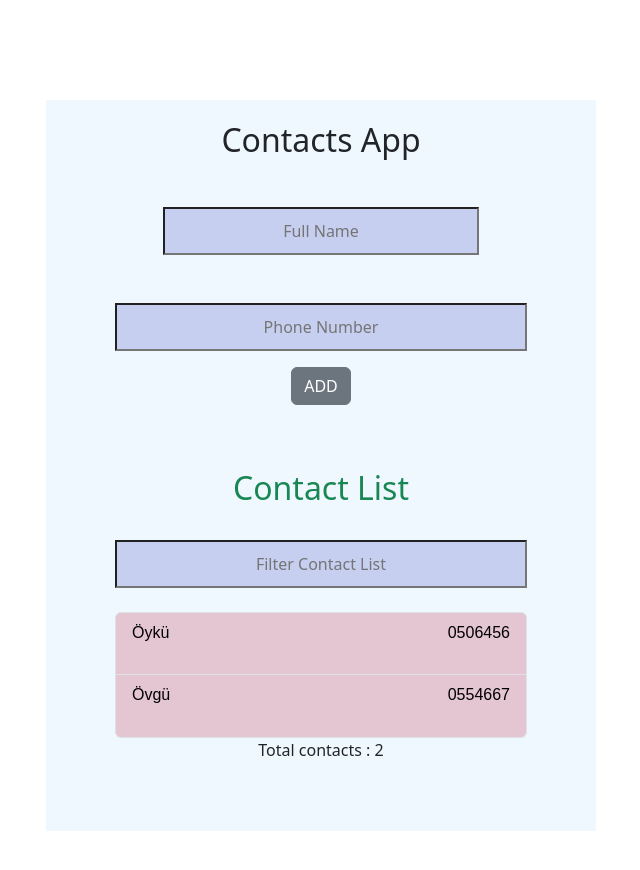
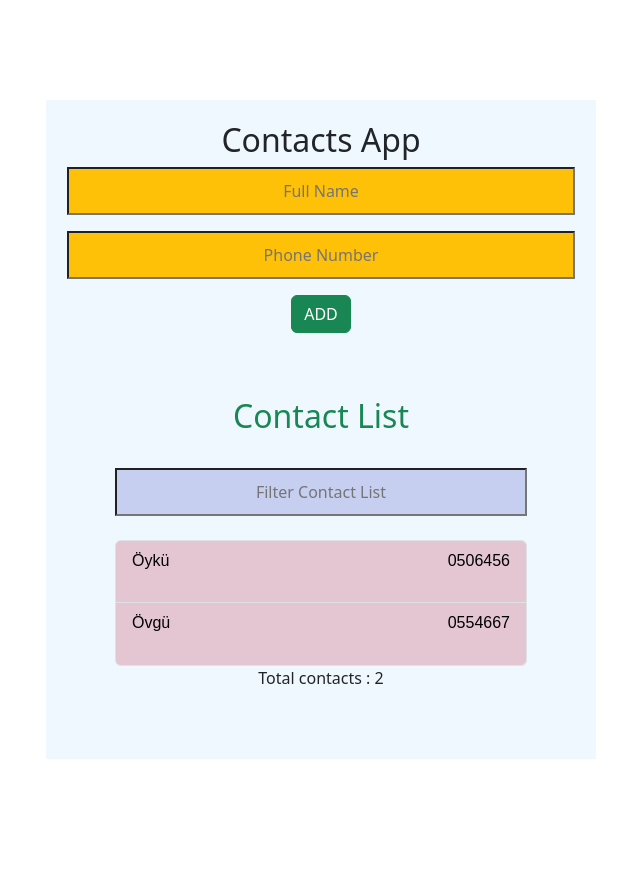
Before and after one commit to oykuky/Learn-React, a React (Create React App) app in the folder contactsapp/: page / in a window 1280 px wide. Shown: the top 870 px of the page, without its empty margins (54-694 px from the left). Built offline with nearby package versions, Linux system fonts and the light colour scheme.

Commit message:
form component updated

```diff
--- a/contactsapp/src/components/Contacts/Form/index.js
+++ b/contactsapp/src/components/Contacts/Form/index.js
@@ -2,32 +2,39 @@ import React from "react";
 import {useState,useEffect} from "react"
 
 function Form({addContact , contacts}) {
+    //form bir nesne değişkenidir
     const [form ,setForm] = useState({fullName: "" , phone_number: ""});
-    //inputtaki değişiklikler
+
+    //inputtaki değişiklikleri izler, e.target.name ile hangi input alanının değiştiği belirlenir
     const onChangeInput = (e) => {
         setForm({...form , [e.target.name] : e.target.value})
+        //değerler alınarak form state i güncellenir
     }
-    //form objesini yazdırma
+    //bu fonks. form gönderildiğinde çalışır
     const onSubmit = (e) => {
         e.preventDefault(); //sayfa yenilemesinin iptali, ilgili elementin tarayıcı tarafından o an yaptığı varsayılan işlemi engellemeye yarar
         if(form.fullName === "" || form.phone_number === "") {return false;}
 
-        addContact([...contacts, form]); //array e eski verileri koruyarak atama yapıldı
+        addContact([...contacts, form]); //array e eski verileri koruyarak atama yapıldı,iletişim kişilerinin listesini güncellemek için kullanılır.
         setForm({fullName : "", phone_number :""}) //form içini temizleme
     }
     return (
         <form onSubmit={onSubmit} >
-        <div className="m-5">
-           <div className="m-5">
-            <input  name="fullName" placeholder="Full Name" value={form.fullName} onChange={onChangeInput} />
+        <div>
+           <div className="mb-3">
+            <input  name="fullName" placeholder="Full Name" className="bg-warning" value={form.fullName} onChange={onChangeInput} />
            </div>
            <div>
-           <input  name="phone_number" placeholder="Phone Number" value={form.phone_number} onChange={onChangeInput} />
+           <input  name="phone_number" placeholder="Phone Number"  className="bg-warning" value={form.phone_number} onChange={onChangeInput} />
            </div>
-           <button className="m-3 btn btn-secondary"> ADD </button>
+           <button className="m-3 btn btn-success"> ADD </button>
+           {/* Bu butona tıklanınca onSubmit fonksiyonu çağrılır. */}
         </div>
         </form>
+        //Form içindeki input alanları, form state'inin ilgili değerleriyle eşleştirilir ve onChangeInput fonksiyonu değişiklikleri yakalar.
     );
 }
 
 export default Form
+
+// Girilen bilgiler form state'inde saklanır ve eklenen kişiler contacts state'ine eklenir.
```
